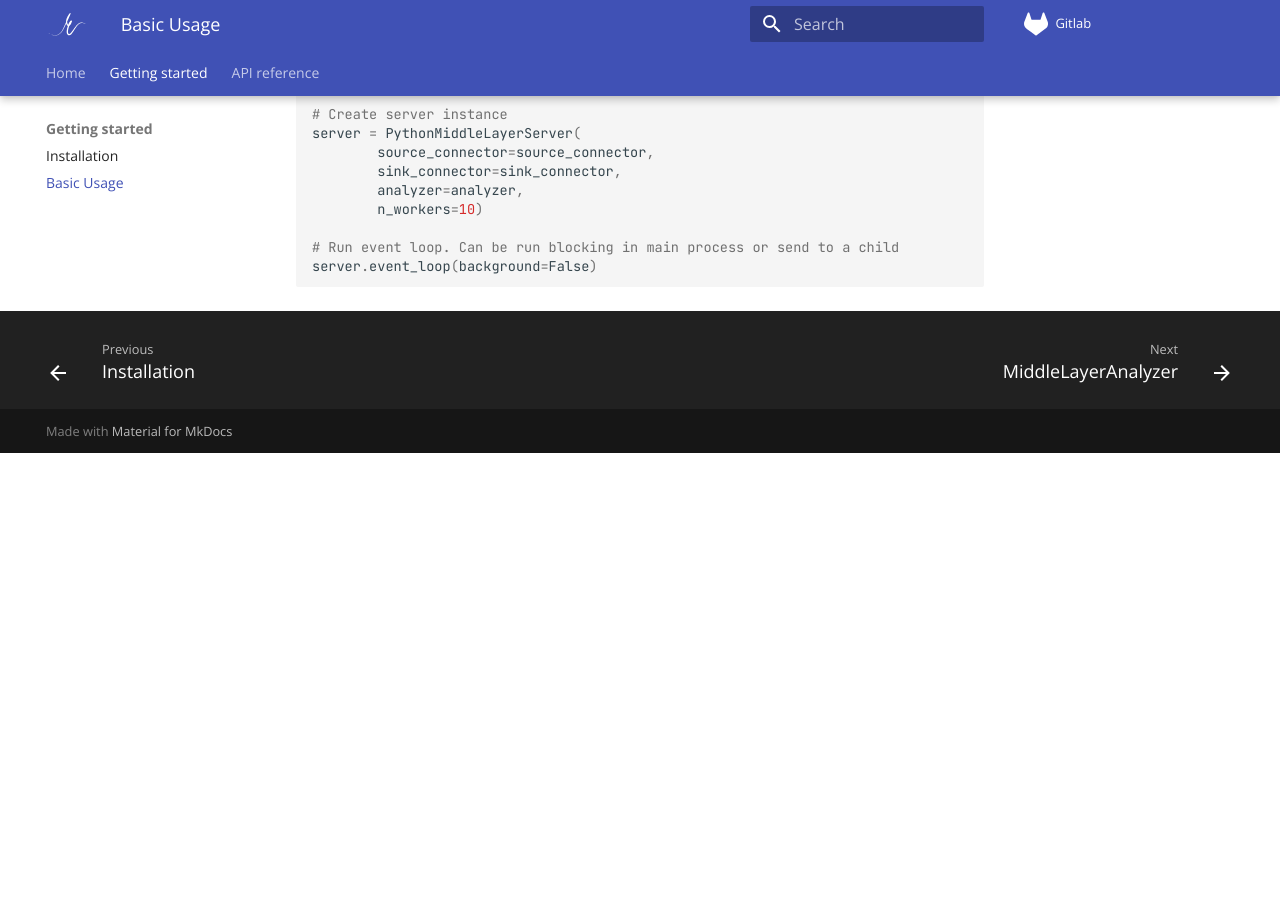
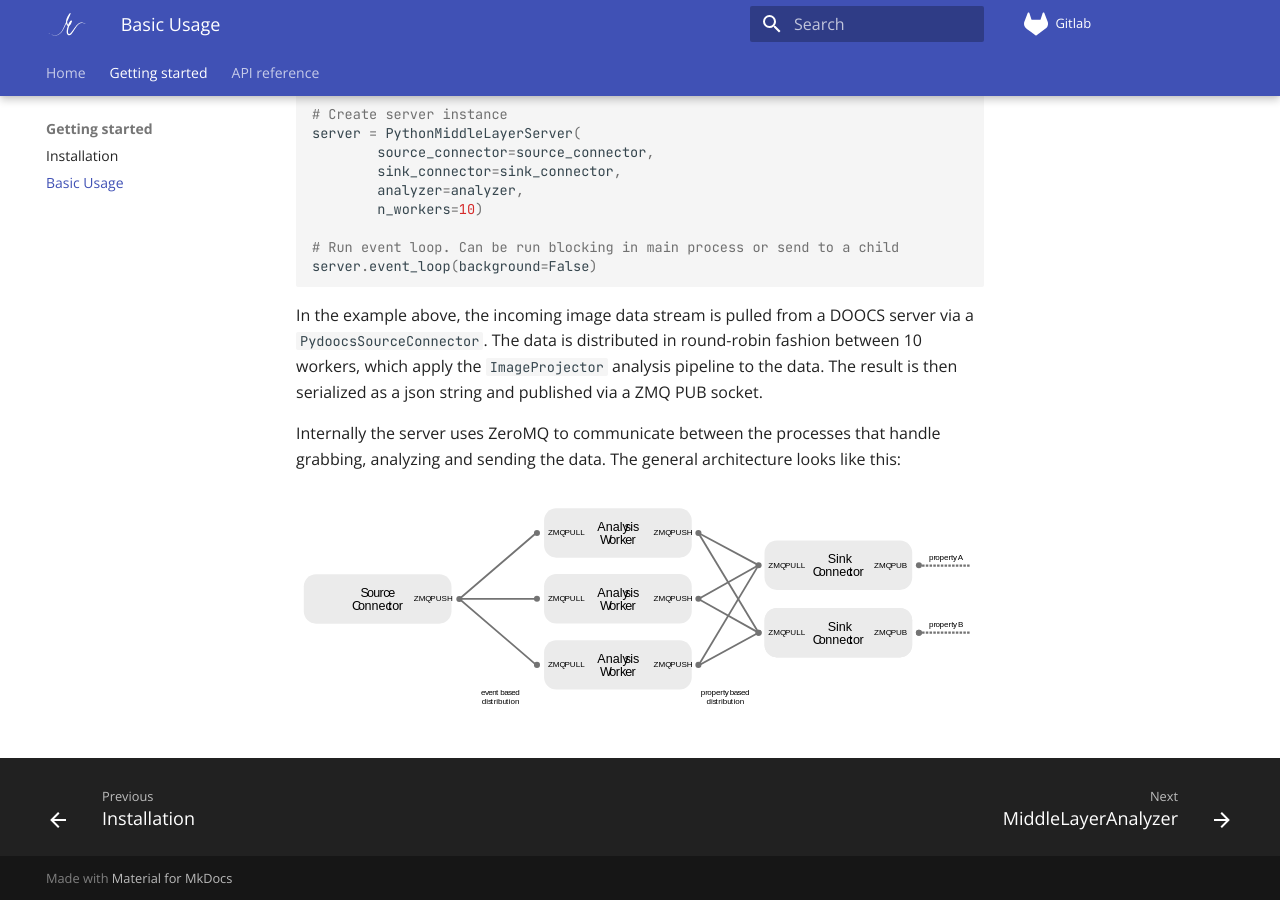
Before and after one commit to soerenjalas/ripflow, an MkDocs documentation site: the page built from docs/basic-usage.md, in a window 1280 px wide and 900 px high, scrolled down 553 px. Built offline with MkDocs 1.6.1 and Material for MkDocs 9.7.7, drawn with Linux system fonts in a browser that asks for light colours; before the commit the page ends 1006 px from its top, so only the background shows below that.

Commit message:
Add architecture figure

````diff
--- a/docs/basic-usage.md
+++ b/docs/basic-usage.md
@@ -30,3 +30,9 @@ server = PythonMiddleLayerServer(
 # Run event loop. Can be run blocking in main process or send to a child
 server.event_loop(background=False)
 ```
+
+In the example above, the incoming image data stream is pulled from a DOOCS server via a `PydoocsSourceConnector`. The data is distributed in round-robin fashion between 10 workers, which apply the `ImageProjector` analysis pipeline to the data. The result is then serialized as a json string and published via a ZMQ PUB socket.
+
+Internally the server uses ZeroMQ to communicate between the processes that handle grabbing, analyzing and sending the data. The general architecture looks like this:
+
+![ripflow architecture](assets/ripflow_architecture.svg)
````
Also changed, not shown: docs/assets/ripflow_architecture.svg (added).
